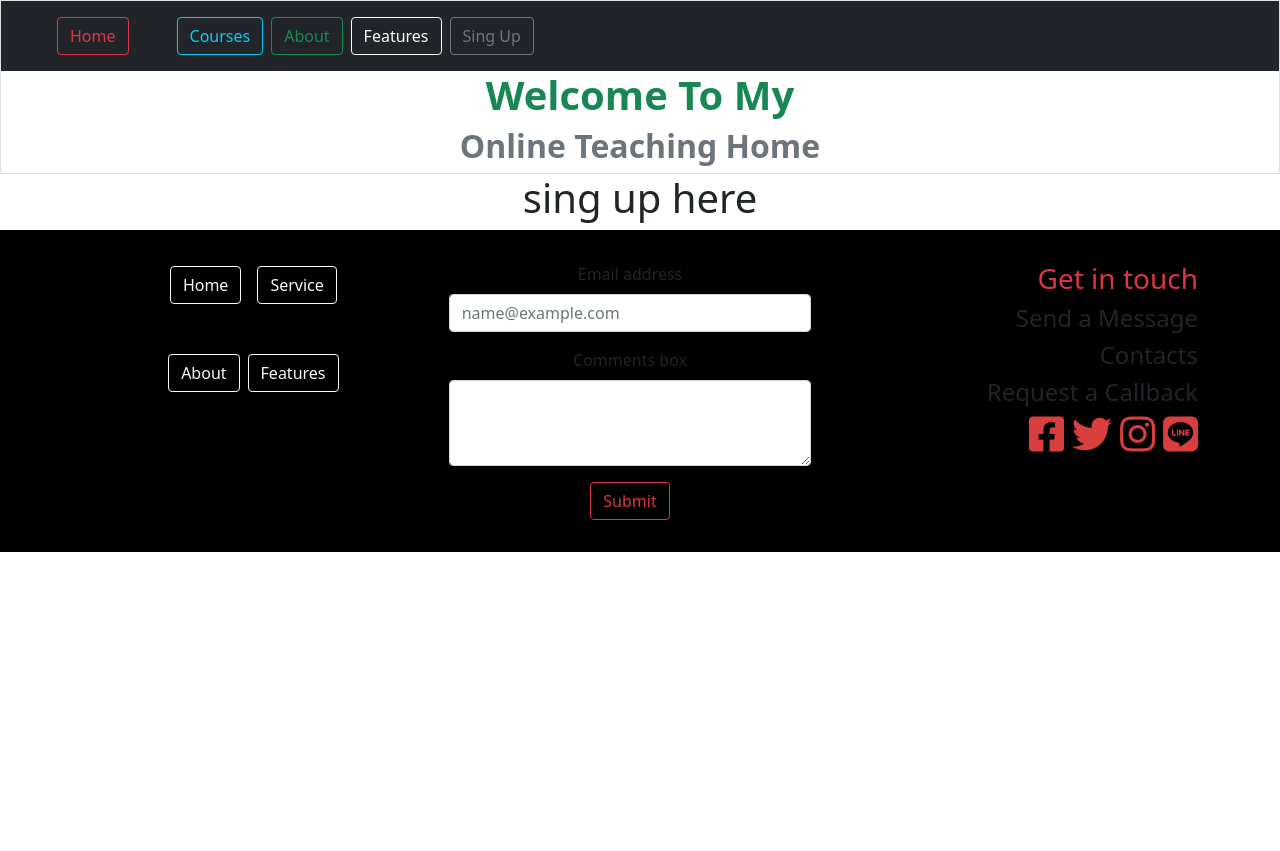
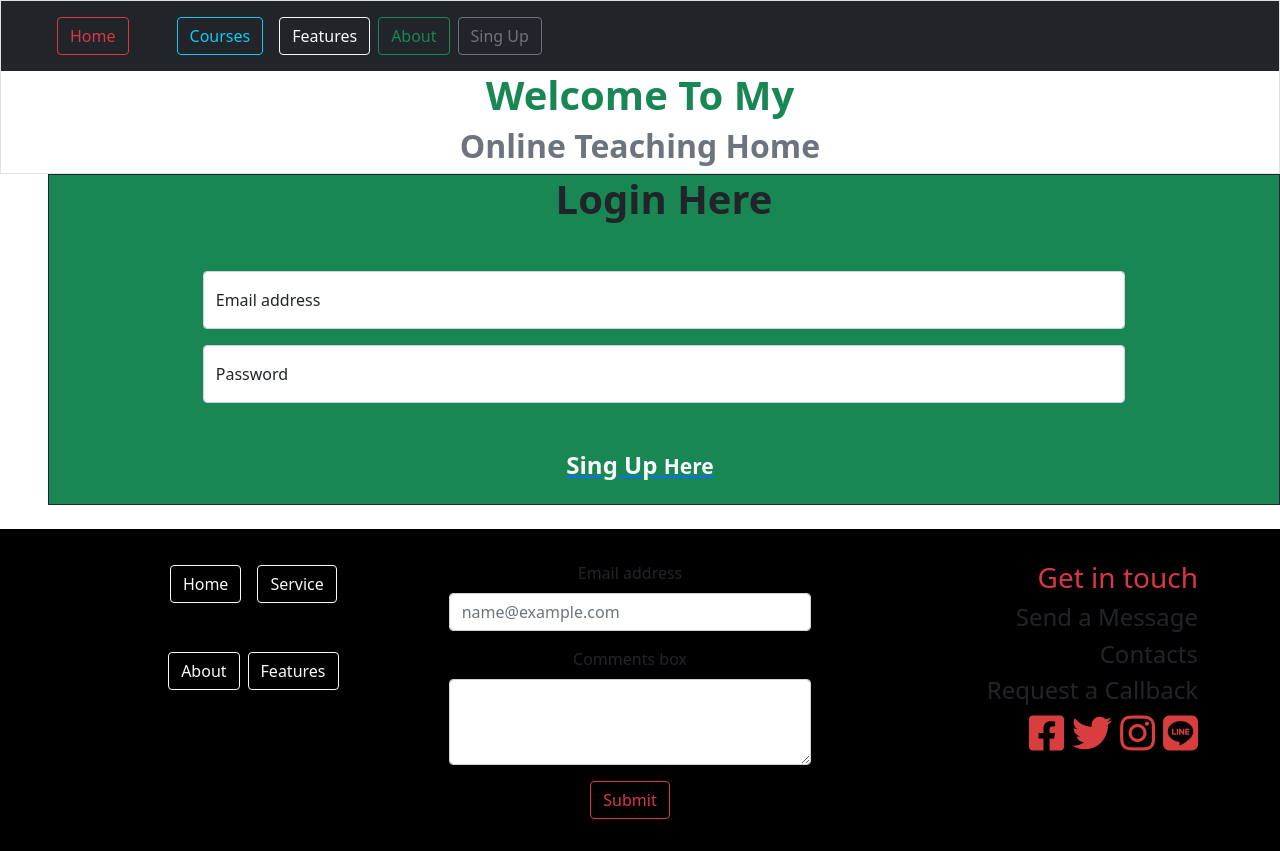
Before and after one commit to anikdha11/online-teaching, a React (Create React App) app: page /singup in a window 1280 px wide. Before the commit the page ends 800 px from the top, so only its background shows below. Built offline with nearby package versions, Linux system fonts and the light colour scheme.

Commit message:
form adder

```diff
--- a/src/components/HomeItems/HomeItems.js
+++ b/src/components/HomeItems/HomeItems.js
@@ -13,7 +13,7 @@ const HomeItems = (props) => {
                 <Card.Body>
                     <Card.Title>{course}</Card.Title>
                     <Card.Text>
-                        Teacher: {sir}
+                        <h3>Teacher: {sir}</h3>
                     </Card.Text>
                     <Button variant="outline-dark">More Details</Button>
                 </Card.Body>
--- a/src/components/featcures/Features.js
+++ b/src/components/featcures/Features.js
@@ -3,7 +3,9 @@ import React from 'react';
 const Features = () => {
     return (
         <div>
-            <h1>Features</h1>
+            <h1 className="text-danger p-2 m-2">Hey boss</h1>
+            <h2 className="p-5 m-2">New features is comming</h2>
+            <p>Wait for it some days.</p>
         </div>
     );
 };
--- a/src/components/navbar/Navigation.js
+++ b/src/components/navbar/Navigation.js
@@ -1,24 +1,20 @@
 import React from 'react';
-import { Container, Nav, Navbar,Button } from 'react-bootstrap';
+import { Container, Nav, Navbar, Button } from 'react-bootstrap';
 import { NavLink } from 'react-router-dom';
 
 const Navigation = () => {
-    const activeStyle ={
-         fontWeight: "bold",
-         color: "red",
-    }
 
   return (
     <div>
       <>
         <Navbar bg="dark" variant="dark">
           <Container className="ms-5 p-2">
-    <NavLink activeStyle={activeStyle} to="/home"> <Button variant="outline-danger">Home</Button></NavLink>
-    <Nav  className="me-auto">
-      <NavLink className="ms-5 me-2" activeStyle={activeStyle} to="/courses"> <Button variant="outline-info">Courses</Button></NavLink>
-      <NavLink  activeStyle={activeStyle} to="/About"> <Button variant="outline-success">About</Button></NavLink>
-      <NavLink className="ms-2" activeStyle={activeStyle} to="/features"> <Button variant="outline-light">Features</Button></NavLink>
-      <NavLink className="ms-2" activeStyle={activeStyle} to="/singup"> <Button variant="outline-secondary">Sing Up</Button></NavLink>
+            <NavLink to="/home"> <Button variant="outline-danger">Home</Button></NavLink>
+            <Nav className="me-auto">
+              <NavLink className="ms-5 me-2" to="/courses"> <Button variant="outline-info">Courses</Button></NavLink>
+              <NavLink className="ms-2 me-2" to="/features"> <Button variant="outline-light">Features</Button></NavLink>
+              <NavLink to="/About"> <Button variant="outline-success">About</Button></NavLink>
+              <NavLink className="ms-2" to="/singup"> <Button variant="outline-secondary">Sing Up</Button></NavLink>
 
             </Nav>
           </Container>
--- a/src/components/singup/SingUp.js
+++ b/src/components/singup/SingUp.js
@@ -1,9 +1,26 @@
 import React from 'react';
+import { FloatingLabel, Form } from 'react-bootstrap';
 
 const SingUp = () => {
     return (
         <div>
-            <h1>sing up here</h1>
+            <div className="ms-5 bg-success border border-dark mb-4" >
+                <h1 className="fw-bold">Login Here</h1>
+                < >
+                    <FloatingLabel
+                        controlId="floatingInput"
+                        label="Email address"
+                        className="mb-3 mt-5 w-75 mx-auto"
+                    >
+                        <Form.Control type="email" placeholder="name@example.com" />
+                    </FloatingLabel>
+                    <FloatingLabel className="mb-5 w-75 mx-auto" controlId="floatingPassword" label="Password">
+                        <Form.Control type="password" placeholder="Password" />
+                    </FloatingLabel>
+                </>
+                <a href="#@"> <h4 className="text-center me-5 fw-bold text-light mb-4">Sing Up <small>Here</small></h4></a>
+
+            </div>
         </div>
     );
 };
```
Lines whose indentation alone changed are shown as unchanged.
